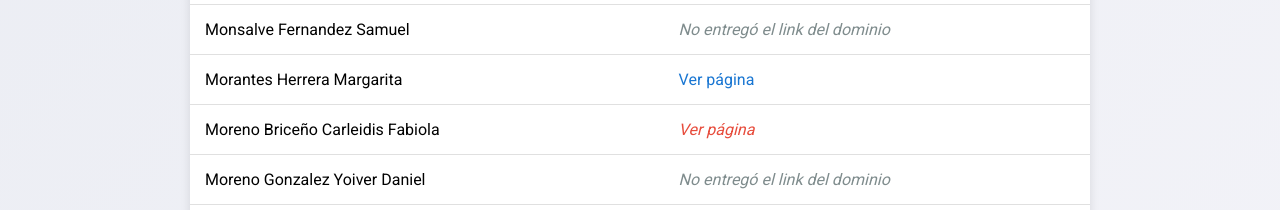
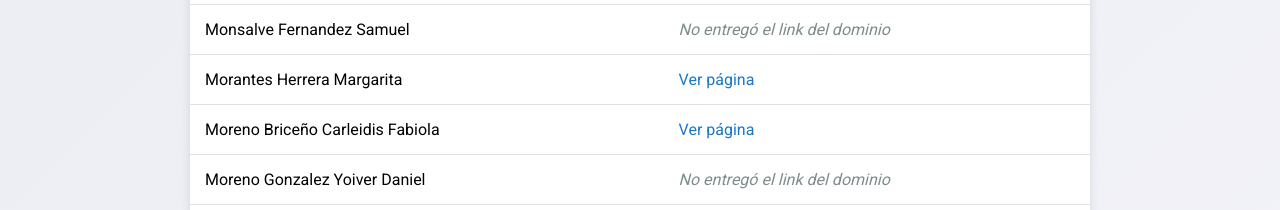
Before and after one commit to pagsistemas/paginasdeestudiantes.github.io, a plain HTML site: page index.html in a window 1280 px wide. Shown: the part 1740-1950 px from the top of the page. Drawn offline with Linux system fonts and the light colour scheme.

Commit message:
Update index.html

```diff
--- a/index.html
+++ b/index.html
@@ -259,7 +259,7 @@
         </tr>
         <tr>
             <td>Moreno Briceño Carleidis Fabiola</td>
-            <td><a href="https://lorenavarga.github.io/esteticaybellezacarleidis.github.io/" target="_blank" class="error">Ver página </a></td>
+            <td><a href="https://lorenavarga.github.io/esteticaybellezacarleidis.github.io/" target="_blank">Ver página </a></td>
         </tr>
         <tr>
             <td>Moreno Gonzalez Yoiver Daniel</td>
```
